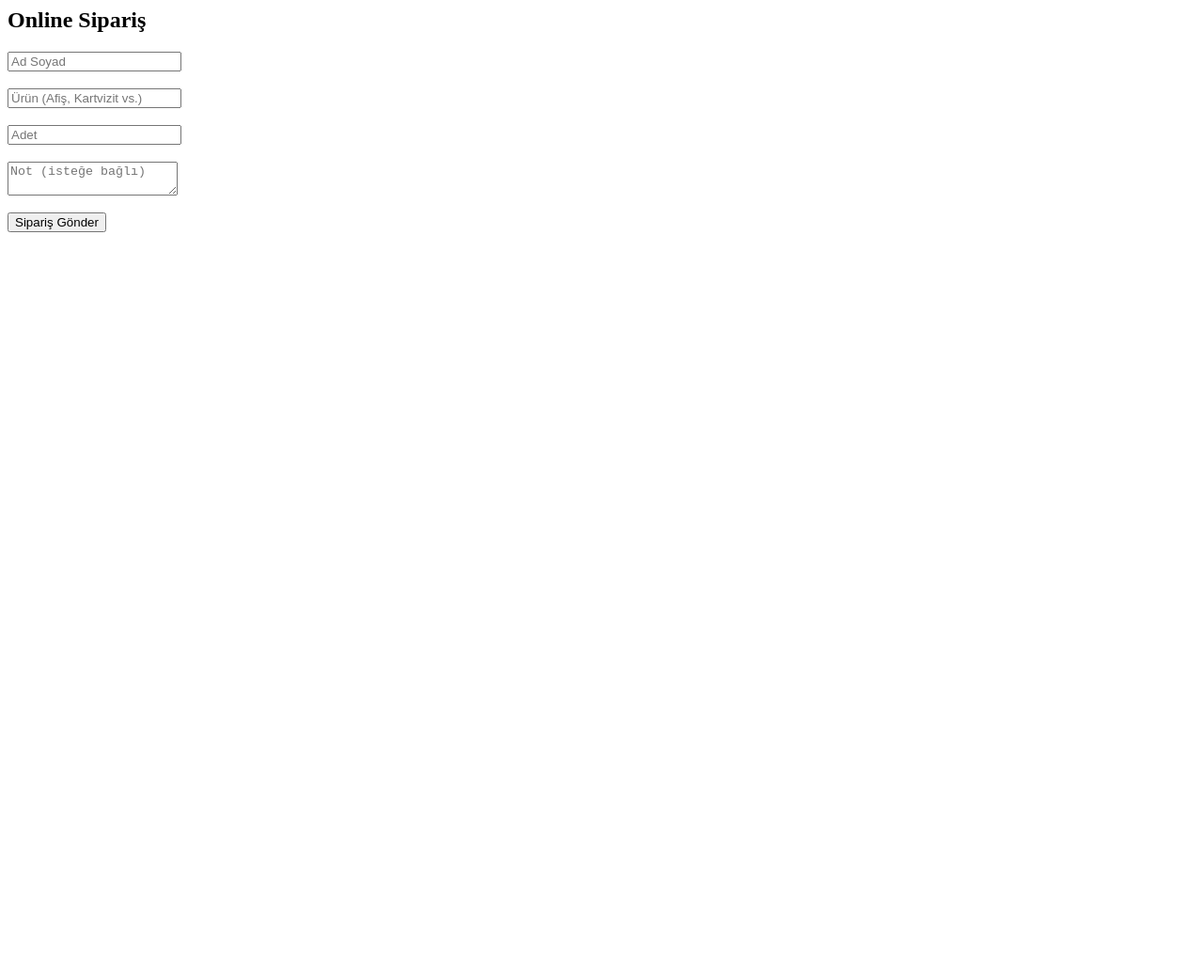
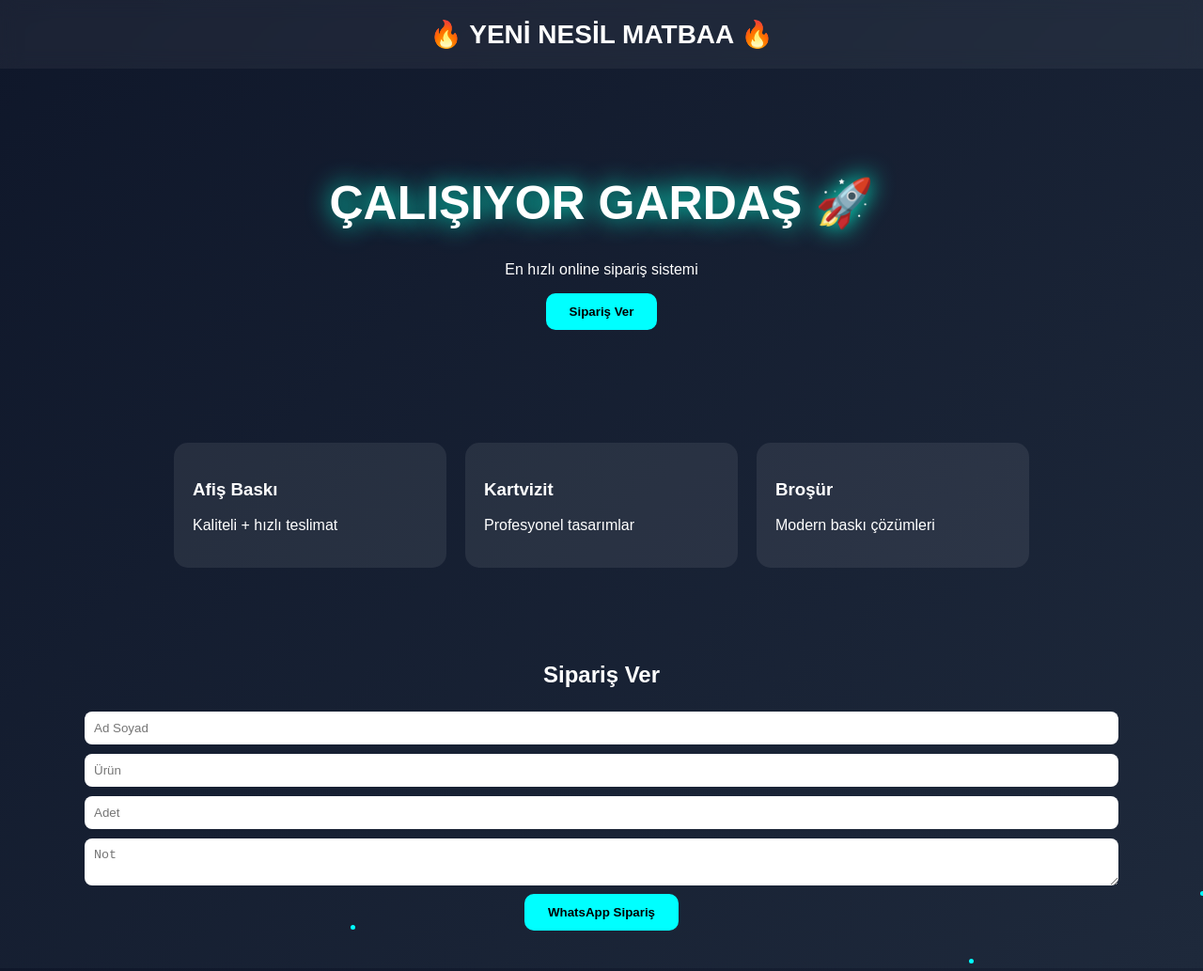
Before and after one commit to yusufeekinci07-coder/Yeni-nesil-Matbaa, a plain HTML site: page index.html in a window 1280 px wide. Shown: the top 1033 px of the page at 94% size. Before the commit the page ends 800 px from the top, so only its background shows below. Drawn offline with Linux system fonts and the light colour scheme.

Commit message:
Refactor index.html structure and styles

```diff
--- a/index.html
+++ b/index.html
@@ -1,34 +1,183 @@
-<h2>Online Sipariş</h2>
+<!DOCTYPE html>
+<html lang="tr">
+<head>
+<meta charset="UTF-8">
+<meta name="viewport" content="width=device-width, initial-scale=1.0">
+<title>Yeni Nesil Matbaa</title>
 
-<form onsubmit="gonder(event)">
-  <input type="text" id="isim" placeholder="Ad Soyad" required><br><br>
-  <input type="text" id="urun" placeholder="Ürün (Afiş, Kartvizit vs.)" required><br><br>
-  <input type="number" id="adet" placeholder="Adet" required><br><br>
-  <textarea id="not" placeholder="Not (isteğe bağlı)"></textarea><br><br>
+<style>
+body {
+  margin: 0;
+  font-family: Arial;
+  background: linear-gradient(135deg,#0f172a,#1e293b);
+  color: white;
+  overflow-x: hidden;
+}
 
-  <button type="submit">Sipariş Gönder</button>
+/* ÜST BAR */
+header {
+  padding: 20px;
+  text-align: center;
+  font-size: 28px;
+  font-weight: bold;
+  background: rgba(255,255,255,0.05);
+  backdrop-filter: blur(10px);
+  position: sticky;
+  top: 0;
+}
+
+/* HERO */
+.hero {
+  text-align: center;
+  padding: 80px 20px;
+}
+
+.hero h1 {
+  font-size: 50px;
+  animation: glow 2s infinite alternate;
+}
+
+@keyframes glow {
+  from {text-shadow: 0 0 10px cyan;}
+  to {text-shadow: 0 0 30px #00ffcc;}
+}
+
+/* BUTON */
+.btn {
+  padding: 12px 25px;
+  background: cyan;
+  color: black;
+  border: none;
+  border-radius: 10px;
+  cursor: pointer;
+  font-weight: bold;
+  transition: 0.3s;
+}
+.btn:hover {
+  transform: scale(1.1);
+  box-shadow: 0 0 20px cyan;
+}
+
+/* KARTLAR */
+.container {
+  display: flex;
+  justify-content: center;
+  flex-wrap: wrap;
+  gap: 20px;
+  padding: 40px;
+}
+
+.card {
+  background: rgba(255,255,255,0.08);
+  padding: 20px;
+  border-radius: 15px;
+  width: 250px;
+  transition: 0.3s;
+}
+.card:hover {
+  transform: translateY(-10px);
+  background: rgba(0,255,255,0.1);
+}
+
+/* FORM */
+input, textarea {
+  width: 90%;
+  padding: 10px;
+  margin: 5px;
+  border-radius: 8px;
+  border: none;
+}
+
+form {
+  text-align: center;
+  padding: 40px;
+}
+
+/* PARÇACIK */
+.particle {
+  position: absolute;
+  width: 5px;
+  height: 5px;
+  background: cyan;
+  border-radius: 50%;
+  animation: fall 5s linear infinite;
+}
+
+@keyframes fall {
+  from {transform: translateY(-100px);}
+  to {transform: translateY(100vh);}
+}
+</style>
+</head>
+
+<body>
+
+<header>🔥 YENİ NESİL MATBAA 🔥</header>
+
+<div class="hero">
+  <h1>ÇALIŞIYOR GARDAŞ 🚀</h1>
+  <p>En hızlı online sipariş sistemi</p>
+  <button class="btn" onclick="scrollToForm()">Sipariş Ver</button>
+</div>
+
+<div class="container">
+  <div class="card">
+    <h3>Afiş Baskı</h3>
+    <p>Kaliteli + hızlı teslimat</p>
+  </div>
+
+  <div class="card">
+    <h3>Kartvizit</h3>
+    <p>Profesyonel tasarımlar</p>
+  </div>
+
+  <div class="card">
+    <h3>Broşür</h3>
+    <p>Modern baskı çözümleri</p>
+  </div>
+</div>
+
+<form id="siparis">
+  <h2>Sipariş Ver</h2>
+  <input id="isim" placeholder="Ad Soyad"><br>
+  <input id="urun" placeholder="Ürün"><br>
+  <input id="adet" placeholder="Adet"><br>
+  <textarea id="not" placeholder="Not"></textarea><br>
+  <button class="btn" type="button" onclick="gonder()">WhatsApp Sipariş</button>
 </form>
 
 <script>
-function gonder(e){
-  e.preventDefault();
-
+function gonder(){
   let isim = document.getElementById("isim").value;
   let urun = document.getElementById("urun").value;
   let adet = document.getElementById("adet").value;
   let not = document.getElementById("not").value;
 
-  let mesaj =
-`Yeni Sipariş:
+  let msg = `🔥 YENİ SİPARİŞ 🔥
 İsim: ${isim}
 Ürün: ${urun}
 Adet: ${adet}
 Not: ${not}`;
 
-  let tel = "905426829717"; // BURAYA BABA PATRON NUMARASI
+  let tel = "90XXXXXXXXXX"; // BURAYA NUMARA (0 YOK)
 
-  let url = "https://wa.me/" + tel + "?text=" + encodeURIComponent(mesaj);
+  window.open("https://wa.me/" + tel + "?text=" + encodeURIComponent(msg));
+}
 
-  window.open(url, "_blank");
+function scrollToForm(){
+  document.getElementById("siparis").scrollIntoView({behavior:"smooth"});
 }
+
+/* PARÇACIK EFEKT */
+setInterval(()=>{
+  let p = document.createElement("div");
+  p.className = "particle";
+  p.style.left = Math.random()*100 + "vw";
+  document.body.appendChild(p);
+
+  setTimeout(()=>p.remove(),5000);
+},200);
 </script>
+
+</body>
+</html>
```
